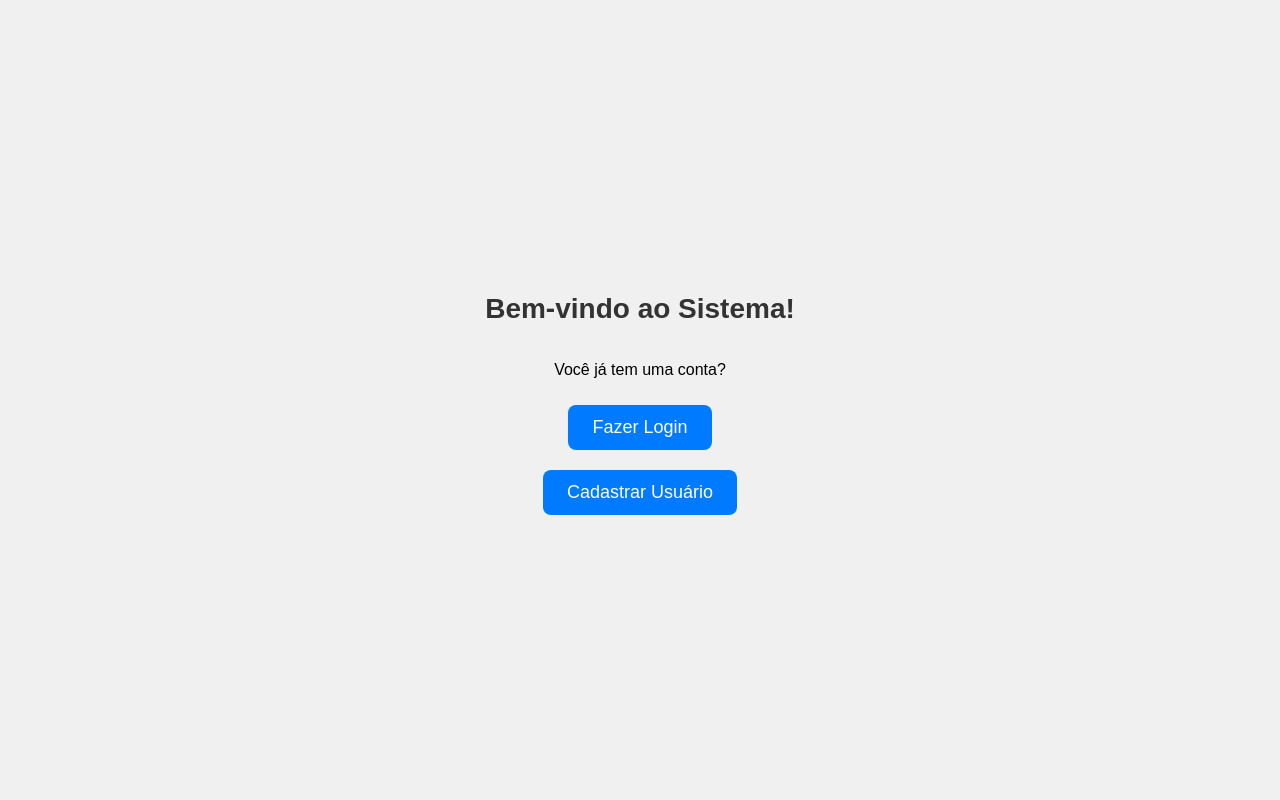
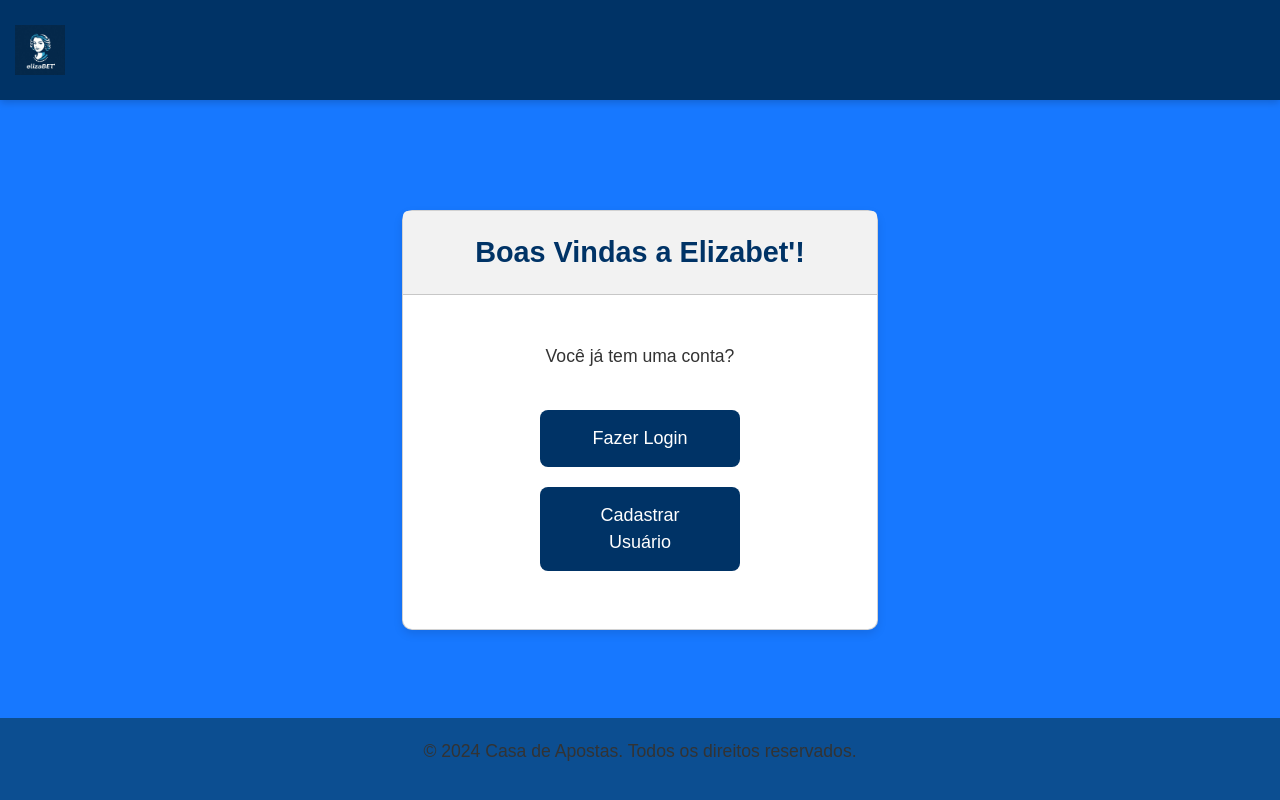
Before and after one commit to matheusff1/PROJETO-INTEGRADOR-2-GRUPO-6, a website: page src/views/index.html in a window 1280 px wide. Drawn offline with nearby package versions, Linux system fonts and the light colour scheme.

Commit message:
tela do index e welcome atualizado

```diff
--- a/src/views/index.html
+++ b/src/views/index.html
@@ -4,14 +4,173 @@
   <meta charset="UTF-8">
   <meta name="viewport" content="width=device-width, initial-scale=1.0">
   <title>Página Inicial</title>
-  <link rel="stylesheet" href="../styles/styles.css">
+  <link href="https://cdn.jsdelivr.net/npm/bootstrap@5.3.3/dist/css/bootstrap.min.css" rel="stylesheet" integrity="sha384-QWTKZyjpPEjISv5WaRU9OFeRpok6YctnYmDr5pNlyT2bRjXh0JMhjY6hW+ALEwIH" crossorigin="anonymous">
+  <style>
+    body {
+      background-color: rgb(23, 120, 255);
+      font-family: 'Arial', sans-serif;
+      color: #fff;
+    }
+
+    .navbar {
+      background-color: #003366;
+      padding: 20px 15px;
+      box-shadow: 0 2px 8px rgba(0, 0, 0, 0.2);
+    }
+
+    .navbar-brand img {
+      height: 50px;
+    }
+
+    .container {
+      display: flex;
+      justify-content: center;
+      align-items: center;
+      min-height: 80vh;
+    }
+
+    .row {
+      width: 500px;
+    }
+
+    .card {
+      border-radius: 10px;
+      box-shadow: 0 4px 10px rgba(0, 0, 0, 0.1);
+      background-color: #ffffff;
+      color: #003366;
+    }
+
+    .card-body {
+      padding: 3rem;
+    }
+
+    h1 {
+      text-align: center;
+      margin-bottom: 1rem;
+      color: #003366;
+      font-weight: bold;
+      font-size: 2.5rem;
+    }
+
+    p {
+      text-align: center;
+      font-size: 1.1rem;
+      color: #333;
+    }
+
+    .button-container {
+      text-align: center;
+      margin-top: 30px;
+    }
+
+    .button-container button {
+      background-color: #003366;
+      color: white;
+      border: none;
+      padding: 15px 30px;
+      margin: 10px;
+      border-radius: 8px;
+      cursor: pointer;
+      font-size: 18px;
+      width: 200px;
+      transition: background-color 0.3s, transform 0.3s;
+    }
+
+    .button-container button:hover {
+      background-color: #0055aa;
+      transform: translateY(-3px);
+    }
+
+    .button-container button:focus {
+      outline: none;
+    }
+
+    .footer {
+      text-align: center;
+      padding: 20px;
+      background-color: #0c4e91;
+      color: #fff;
+      position: fixed;
+      width: 100%;
+      bottom: 0;
+    }
+
+    .form-text {
+      color: #777;
+      text-align: center;
+      font-size: 0.9rem;
+      margin-top: 10px;
+    }
+
+    .form-control {
+      border-radius: 8px;
+      margin-bottom: 1rem;
+      padding: 12px;
+    }
+
+    .card-header {
+      text-align: center;
+      background-color: #f2f2f2;
+      font-size: 1.8rem;
+      padding: 20px;
+      border-radius: 10px 10px 0 0;
+      color: #003366;
+      font-weight: bold;
+    }
+
+    /* Mobile responsiveness */
+    @media (max-width: 768px) {
+      .container {
+        padding: 10px;
+      }
+
+      .button-container button {
+        width: 100%;
+      }
+
+      h1 {
+        font-size: 2rem;
+      }
+    }
+
+  </style>
 </head>
 <body>
-<h1>Bem-vindo ao Sistema!</h1>
-<p>Você já tem uma conta?</p>
-<button id="bLogin">Fazer Login</button>
-<button id="bRegister">Cadastrar Usuário</button>
 
-<script src="/ts/index.js"></script>
+  <!-- Barra de Navegação com Logo -->
+  <nav class="navbar navbar-expand-lg navbar-dark">
+    <a class="navbar-brand" href="#">
+      <img src="/images/image1_0.jpg" alt="Logo da Casa de Apostas"> <!-- Insira o caminho da sua logo -->
+    </a>
+  </nav>
+
+  <!-- Conteúdo Principal -->
+  <div class="container">
+    <div class="row">
+      <div class="col-md-auto">
+        <div class="card">
+          <div class="card-header">
+            Boas Vindas a Elizabet'!
+          </div>
+          <div class="card-body">
+            <p>Você já tem uma conta?</p>
+            <div class="button-container">
+              <button id="bLogin">Fazer Login</button>
+              <button id="bRegister">Cadastrar Usuário</button>
+            </div>
+          </div>
+        </div>
+      </div>
+    </div>
+  </div>
+
+  <!-- Rodapé -->
+  <div class="footer">
+    <p>&copy; 2024 Casa de Apostas. Todos os direitos reservados.</p>
+  </div>
+
+  <script src="https://cdn.jsdelivr.net/npm/bootstrap@5.3.3/dist/js/bootstrap.bundle.min.js" integrity="sha384-YvpcrYf0tY3lHB60NNkmXc5s9fDVZLESaAA55NDzOxhy9GkcIdslK1eN7N6jIeHz" crossorigin="anonymous"></script>
+  <script src="/ts/index.js"></script>
+
 </body>
 </html>
```
Also changed, not shown: src/views/welcome.html (+1 -1 lines).
